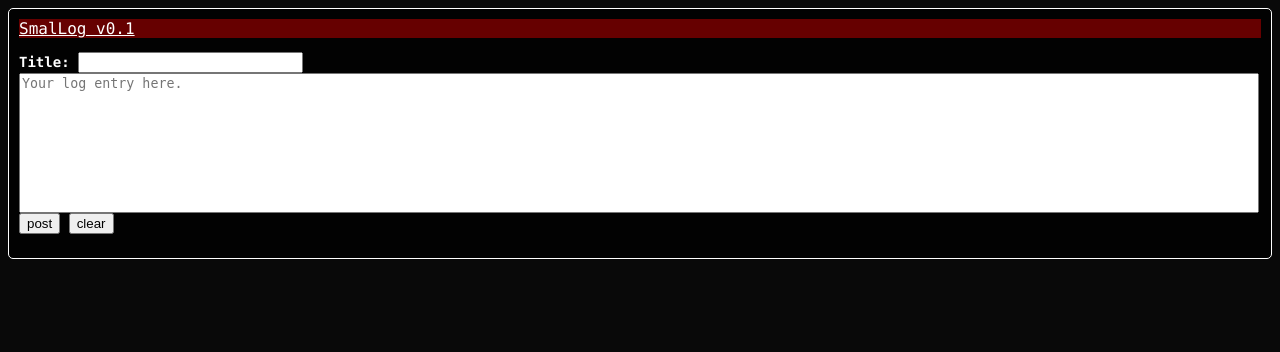
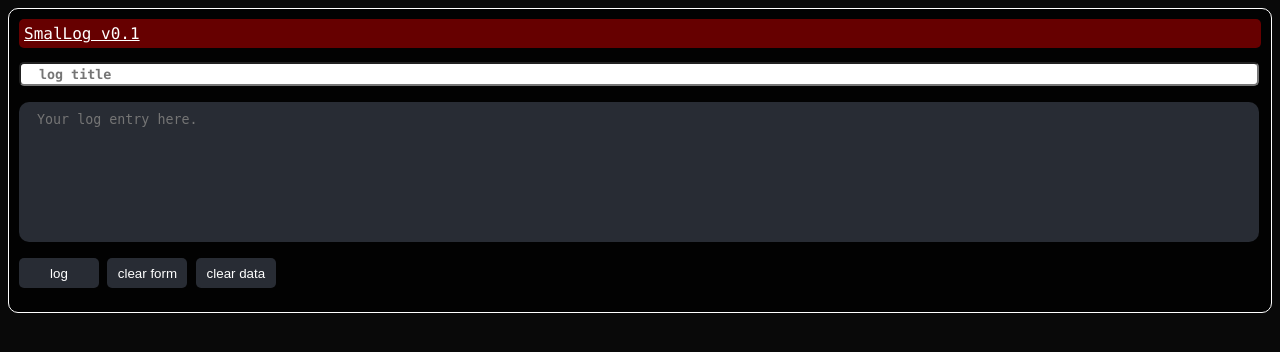
Before and after one commit to woodyk/SmalLog, a PHP site: page /slog.php in a window 1280 px wide. Shown: the top 352 px of the page. Run offline with PHP 8.4, Linux system fonts and the light colour scheme; some libraries are stand-ins or nearby versions.

Commit message:
Update slog.php
Added syntax highlighting and a nicer theme.

```diff
--- a/slog.php
+++ b/slog.php
@@ -1,27 +1,33 @@
 <html>
-<!--
-Name: SmalLog
-Author: Woody K.
--->
+
 <?php
-
+// configure me
 $scriptSelf = $_SERVER['SCRIPT_NAME'];
 $version = "v0.1";
-$title = "SmalLog";
-$slog = './slog.html';
-
+$title = "SmalLog"; // Title to display on the top of the page
+$slog = './slog.html'; // Location for writing log entries
 ?>
 
 <head>
+
+<!-- Syntax Highlighting -->
+<!--<link rel="stylesheet" href="https://cdnjs.cloudflare.com/ajax/libs/highlight.js/11.6.0/styles/default.min.css">-->
+<script src="https://cdnjs.cloudflare.com/ajax/libs/highlight.js/11.6.0/highlight.min.js"></script>
+
 <script type="text/javascript">
-function showHide() {
-	var x = document.getElementById("sbForm");
+// Init syntax highlighting
+hljs.highlightAll();
+
+// hide / show sbForm
+function showHide(id) {
+	var x = document.getElementById(id);
 	if (x.style.display === "none") {
 		x.style.display = "block";
 	} else {
 		x.style.display = "none";
 	}
 }
+
 </script>
 
 <style type="text/css">
@@ -34,25 +40,23 @@ body {
 }
 
 div.timeHeader {
-	background-color: #3d3d3d;
-	color: white;
+	background-color: white;
+	color: black;
+	border-radius: 5px;
 }
 
 div.titleHeader {
 	background-color: #660000;
-	color: white;
+	color: black ;
 	font-size: 16px;
+	border-radius: 5px;
+	padding: 5px
 }
 
 div.sticky {
 	position: -webkit-sticky;
 	position: sticky;
 	top: 0;
-}
-
-div.posted {
-	font-size: 14px;
-	background-color: white;
 }
 
 a {
@@ -63,7 +67,7 @@ a {
 	border-style: solid;
 	border-width: 1px;
 	border-color: white;
-	border-radius: 5px;
+	border-radius: 10px;
 	font-size: 14px;
 	color:white;
 	background-color: rgb(0, 0, 0, 0.8);
@@ -72,6 +76,7 @@ a {
 .p2 {
 	font-size: 14px;
 	color:black;
+	background-color: #272822
 	white-space: pre-wrap;       /* Since CSS 2.1 */
 	white-space: -moz-pre-wrap;  /* Mozilla, since 1999 */
 	white-space: -pre-wrap;      /* Opera 4-6 */
@@ -94,30 +99,67 @@ a {
 }
 
 textarea {
+	background-color: #282c34;
+	color: white;
 	margin: auto;
 	width: calc(100vw - 40px);
 	height: calc(20vh - 20px);
 	resize: none;
+	border-radius: 10px;
+	border: none;
+	border-style: none;
+	padding: 10px;
 }
+
+input:focus, textarea:focus, select:focus {
+	outline: none;
+}
+
+.input-text {
+	border-radius: 5px;
+	color: black;
+	margin: auto;
+	font-family: "Lucida Console", "Courier New", monospace;
+	width: calc(100vw - 40px);
+	height: calc(5vh - 20px);
+	font-weight: bold;
+	padding: 10px;
+}
+
+.submit-button {
+	background: #282c34;
+	color: white;
+	height: 30px;
+	width: 80px;
+	border-style: none;
+	border-radius: 5px;
+}
+
+/* highlight.js css theme block */
+/* Themes https://highlightjs.org/static/demo/ */
+pre code.hljs{border-radius:10px;display:block;overflow-x:auto;padding:1em}code.hljs{padding:3px 5px}.hljs{color:#abb2bf;background:#282c34}.hljs-keyword,.hljs-operator,.hljs-pattern-match{color:#f92672}.hljs-function,.hljs-pattern-match .hljs-constructor{color:#61aeee}.hljs-function .hljs-params{color:#a6e22e}.hljs-function .hljs-params .hljs-typing{color:#fd971f}.hljs-module-access .hljs-module{color:#7e57c2}.hljs-constructor{color:#e2b93d}.hljs-constructor .hljs-string{color:#9ccc65}.hljs-comment,.hljs-quote{color:#b18eb1;font-style:italic}.hljs-doctag,.hljs-formula{color:#c678dd}.hljs-deletion,.hljs-name,.hljs-section,.hljs-selector-tag,.hljs-subst{color:#e06c75}.hljs-literal{color:#56b6c2}.hljs-addition,.hljs-attribute,.hljs-meta .hljs-string,.hljs-regexp,.hljs-string{color:#98c379}.hljs-built_in,.hljs-class .hljs-title,.hljs-title.class_{color:#e6c07b}.hljs-attr,.hljs-number,.hljs-selector-attr,.hljs-selector-class,.hljs-selector-pseudo,.hljs-template-variable,.hljs-type,.hljs-variable{color:#d19a66}.hljs-bullet,.hljs-link,.hljs-meta,.hljs-selector-id,.hljs-symbol,.hljs-title{color:#61aeee}.hljs-emphasis{font-style:italic}.hljs-strong{font-weight:700}.hljs-link{text-decoration:underline}
 
 </style>
 
 </head>
 <title>SmalLog</title>
 <body>
-<div class="sticky">
-<div class="p1 center">
-	<div class="titleHeader" onclick="showHide()">
+<div class="p1 center sticky">
+	<div class="titleHeader" onclick="showHide('sbForm')">
 		<a href="<?php $scriptSelf ?>"><?php echo "$title $version"; ?></a>
 	</div>
-<form id="sbForm" name="sbForm" method="POST">
+<div id="sbForm">
+<form name="sbForm" method="POST">
 	<p>
-		<b>Title:</b> <input type="text" size="25" name="sbName">
+		<input class="input-text" type="text" size="50" name="sbName" placeholder=" log title">
 		</br>
-		<textarea id="sbText" name="sbText" rows="10" cols="100" placeholder="Your log entry here."></textarea>
 		</br>
-		<input type="submit" name="submit" value="post">
-		<input type="submit" name="clear" value="clear" onclick="return confirm('Are you sure?')">
+		<textarea id="sbText" name="sbText" rows="10" cols="100" maxlength="1000000" placeholder=" Your log entry here."></textarea>
+		</br>
+		</br>
+		<input type="submit" class="submit-button" name="submit" value="log">
+		<input type="reset" class="submit-button" name="reset" value="clear form">
+		<input type="submit" class="submit-button" name="clear" value="clear data" onclick="return confirm('Erase all log data?')">
 	</p>
 </form>
 </div>
@@ -134,7 +176,7 @@ if (isset($_POST['submit']) && isset($_POST['sbText'])) {
 	$dtime = strftime('%c');
 
 	if ($text != "") {
-		$posted = "<!--NAME: $name | POSTED: $dtime-->\n<div class=\"card center\">\n<div class=\"timeHeader\"><b>#$name</b> ($dtime)</div>\n<div class=\"posted\">\n<pre class=\"p2\">\n$text\n</pre>\n</div>\n</div>\n";
+		$posted = "<!--NAME: $name | POSTED: $dtime-->\n<div class=\"card center\">\n\t<div class=\"timeHeader\"><b>&nbsp;#&nbsp;$name</b> ($dtime)</div>\n\t<div>\n\t\t<pre class=\"p2\"><code>$text</code></pre>\n\t</div>\n</div>\n";
 
 		if (file_exists($slog)) {
 			$handle = fopen($slog, "r");
```
